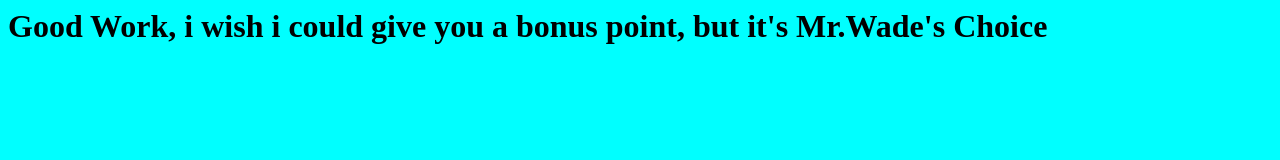
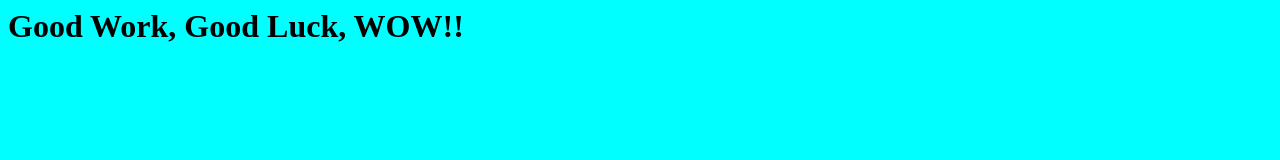
Before and after one commit to EnglishNKPROG/EnglishNKPROG.github.io, a plain HTML site: page correct.html in a window 1280 px wide. Drawn offline with Linux system fonts and the light colour scheme.

Commit message:
Update correct.html

```diff
--- a/correct.html
+++ b/correct.html
@@ -4,6 +4,6 @@
 <body bgcolor = "aqua"/>
 </head>
 <body>
-<h1> Good Work, i wish i could give you a bonus point, but it's Mr.Wade's Choice</h1>
+<h1> Good Work, Good Luck, WOW!!</h1>
 </body>
 </html>
```
